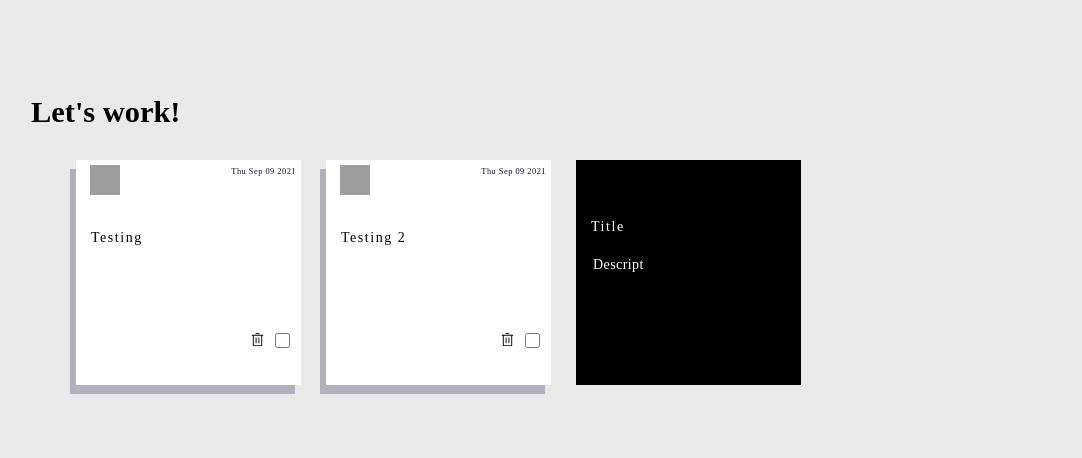
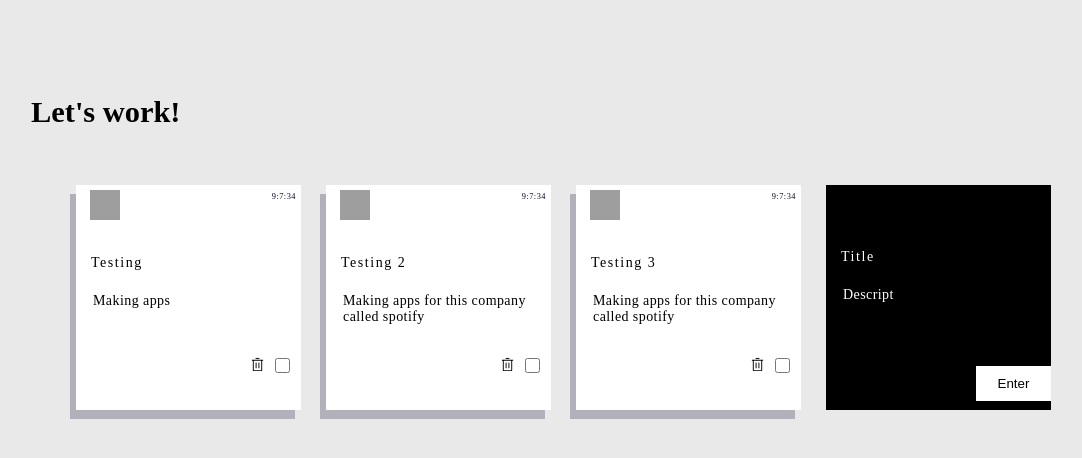
Before and after one commit to henokwel/ts_todo, a React (Create React App) app: page / in a window 1280 px wide. Shown: the top 458 px of the page, without its empty margins (49-1131 px from the left). Built offline with nearby package versions, Linux system fonts and the light colour scheme; grey boxes are pictures that could not be loaded; a web font is replaced by a local one.

Commit message:
added Edit, Remove fn

```diff
--- a/src/App.css
+++ b/src/App.css
@@ -20,8 +20,7 @@
   font-size: 50px;
 }
 
-
-main{
+main {
   display: flex;
   flex-direction: row;
 
@@ -33,13 +32,13 @@ main{
   height: max-content;
 }
 
-
 .card {
   width: 225px;
   height: 225px;
 
   background-color: white;
   margin-left: 25px;
+  margin-top: 25px;
   /* overflow: hidden; */
   filter: drop-shadow(-6px 9px 0px rgba(17, 7, 48, 0.25));
 }
@@ -89,6 +88,7 @@ main{
 }
 
 .card_content textarea {
+  color: black;
   border: none;
   background: transparent;
   /* height: fit-content; */
@@ -119,15 +119,33 @@ main{
   height: 15px;
 }
 
-
-
-.newCard{
+.newCard {
+  display: flex;
+  flex-direction: column;
+  justify-content: end;
   background: black;
   color: white;
   filter: none;
 }
 
-.newCard input,textarea{
+.newCard input {
   color: white;
   filter: none;
 }
+.newCard textarea {
+  color: white;
+}
+.newCard .card_controll {
+  margin-top: 35px;
+  margin-bottom: 0px;
+  margin-right: 0px;
+}
+.newCard .card_controll input {
+  width: 75px;
+  height: 35px;
+
+  background-color: white;
+  color: black;
+  border: none;
+  cursor: pointer;
+}
--- a/src/App.tsx
+++ b/src/App.tsx
@@ -1,9 +1,8 @@
-import React, { useRef, FormEvent, useState } from "react";
+import React, { useState } from "react";
 import RemoveIcon from "./Assets/Icons/deleteIcon.svg";
-import { createAvatar } from "@dicebear/avatars";
-import * as style from "@dicebear/avatars-bottts-sprites";
+// import { createAvatar } from "@dicebear/avatars";
+// import * as style from "@dicebear/avatars-bottts-sprites";
 import "./App.css";
-import { time } from "console";
 
 interface Data {
   id: number;
@@ -34,30 +33,40 @@ const App: React.FC = () => {
       done: false,
       date: new Date(),
     },
+    {
+      id: 3,
+      title: "Testing 3",
+      description: "Making apps for this company called spotify ",
+      done: false,
+      date: new Date(),
+    },
   ]);
-  const [editTitle, setEditTitle] = useState<string>("");
-  // const [editTitle,setEditTitle] = useState<string>("")
-  const titleRef = useRef<HTMLInputElement>(null);
-  const descRef = useRef<HTMLTextAreaElement>(null);
 
-  const handleSubmit = (e: FormEvent) => {
+
+
+  const handleOnChange = (
+    i: number,
+    e: React.ChangeEvent<HTMLInputElement | HTMLTextAreaElement>
+  ) => {
+    const dataArray = [...data];
+
+    if (e.target.name === "title") {
+      data[i].title = e.target.value;
+    } else if (e.target.name === "description") {
+      data[i].description = e.target.value;
+    } else {
+      data[i].done = !data[i].done;
+    }
+    setData(dataArray);
+  };
+
+  const handleRemove = (e: number) => {
+    const curretArray = data.filter((item) => item.id !== e);
+    setData(curretArray);
+  };
+
+  const handleSubmit = (e: React.FormEvent<HTMLFormElement>) => {
     e.preventDefault();
-    console.log(titleRef.current!.value);
-    console.log(descRef.current!.value);
-
-    // const handleOnchange = (e:string) => {
-
-    // }
-    setData((prev) => [
-      ...prev,
-      {
-        id: Math.random(),
-        title: titleRef.current!.value,
-        description: descRef.current!.value,
-        done: false,
-        date: new Date(),
-      },
-    ]);
   };
 
   return (
@@ -66,9 +75,9 @@ const App: React.FC = () => {
         <h3>Let's work!</h3>
       </header>
       <main>
-        {data.map((item) => {
+        {data.map((item, index) => {
           return (
-            <section className="card">
+            <section className="card" key={item.id}>
               <div className="card_header">
                 <div className="card_avatar">
                   {/* <img src={svg} alt="" width={50} height={50} /> */}
@@ -82,33 +91,46 @@ const App: React.FC = () => {
                 <div className="card_timestamp">
                   <small>
                     <time dateTime="2008-02-14 20:00">
-                      {item.date.toDateString()}
+                      {item.date.getUTCHours() +
+                        ":" +
+                        item.date.getUTCMinutes() +
+                        ":" +
+                        item.date.getUTCSeconds()}
                     </time>
                   </small>
                 </div>
               </div>
 
               <div className="card_body">
-                <form>
+                <form onSubmit={(e) => handleSubmit(e)}>
                   <div className="card_content">
                     <input
                       type="text"
                       value={item.title}
+                      name="title"
                       aria-label="title"
                       placeholder="Title"
+                      onChange={(e) => handleOnChange(index, e)}
                     />
                     <textarea
+                      name="description"
                       value={item.description}
                       aria-label="description of task"
                       placeholder="Description"
+                      onChange={(e) => handleOnChange(index, e)}
                     />
                   </div>
 
                   <div className="card_controll">
-                    <button>
+                    <button onClick={() => handleRemove(item.id)}>
                       <img src={RemoveIcon} alt="" width={15} height={15} />
                     </button>
-                    <input type="checkbox" checked={item.done} />
+                    <input
+                      type="checkbox"
+                      name="check"
+                      onChange={(e) => handleOnChange(index, e)}
+                      checked={item.done}
+                    />
                   </div>
                 </form>
               </div>
@@ -136,7 +158,7 @@ const App: React.FC = () => {
           </div> */}
 
           <div className="card_body">
-            <form>
+            <form onSubmit={(e) => handleSubmit(e)}>
               <div className="card_content">
                 <input
                   type="text"
@@ -151,12 +173,12 @@ const App: React.FC = () => {
                 />
               </div>
 
-              {/* <div className="card_controll">
+              <div className="card_controll">
                 <button>
-                  <img src={RemoveIcon} alt="" width={15} height={15} />
+                  {/* <img src={RemoveIcon} alt="" width={15} height={15} /> */}
                 </button>
-                <input type="checkbox" checked={item.done} />
-              </div> */}
+                <input type="submit" value="Enter" />
+              </div>
             </form>
           </div>
         </section>
```
